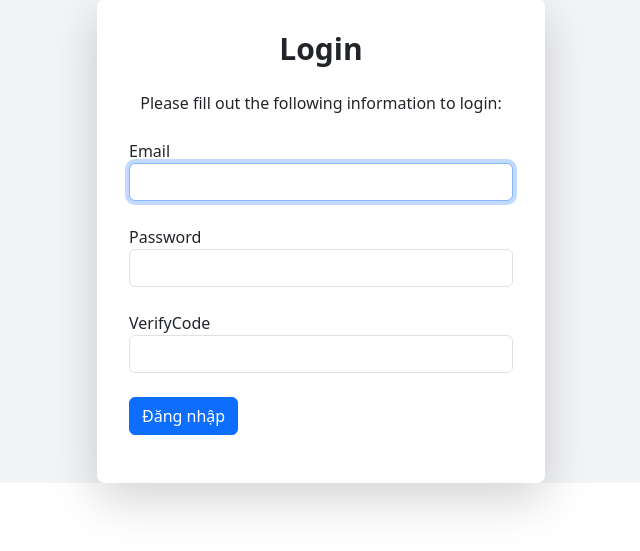
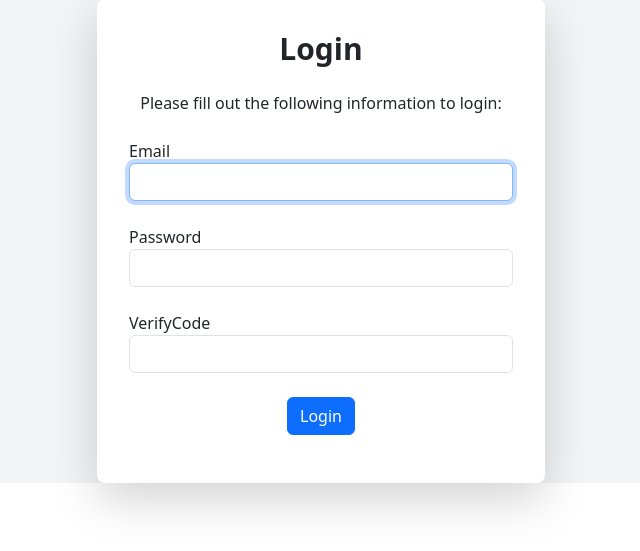
Before and after one commit to HuongPhanBeReady/App-to-do-list, a Yii app: template views/site/login.php in a window 1280 px wide. Shown: the part 71-622 px from the top of the page, without its empty margins (319-959 px from the left). Run offline with PHP 8.4 and a stand-in for Yii, Linux system fonts and the light colour scheme; the template is opened without the code that fills it, so the values that code supplies are empty; form fields are guessed from the names that the template uses; some libraries are stand-ins or nearby versions.

Commit message:
change btn login

```diff
--- a/views/site/login.php
+++ b/views/site/login.php
@@ -41,10 +41,9 @@ $this->params['breadcrumbs'][] = $this->title;
                 ]) ?>
 
             </div>
-
-                <div class="form-group">
-                    <?= Html::submitButton('Đăng nhập', ['class' => 'btn btn-primary', 'name' => 'login-button']) ?>
-                </div>
+            <div class="form-group text-center">
+                <?= Html::submitButton('Login', ['class' => 'btn btn-primary', 'name' => 'login-button']) ?>
+            </div>
 
             <?php ActiveForm::end(); ?>
         </div>
```
